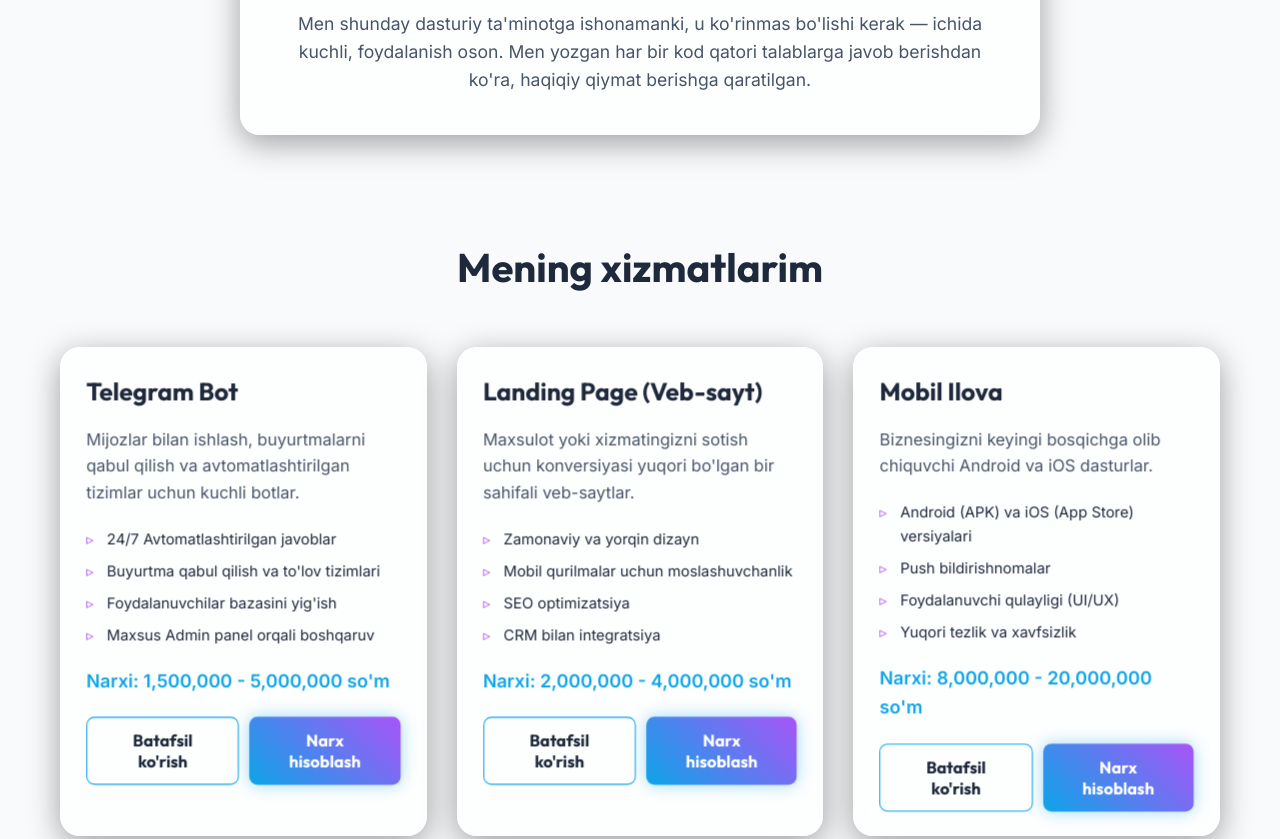
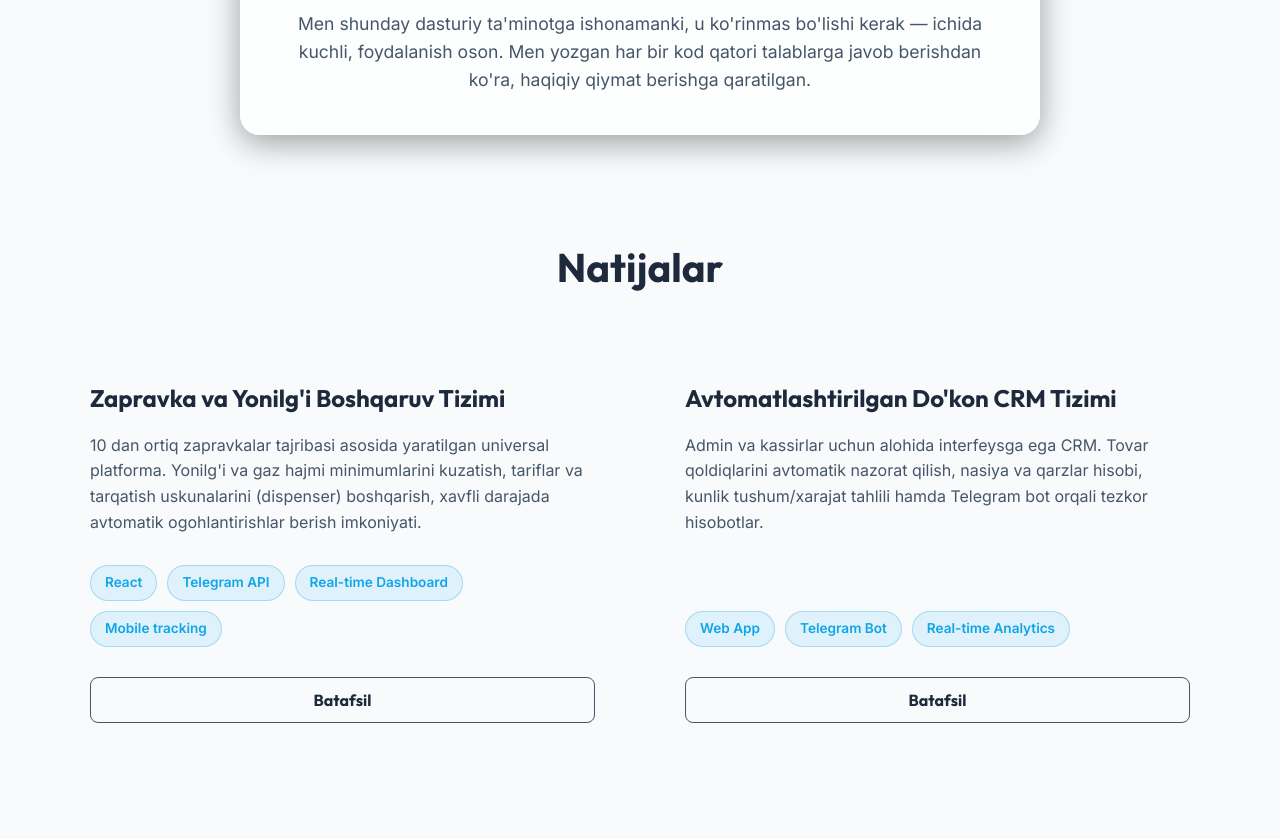
Before and after one commit to Usmonjon600/Vlog-portfoliya, a website: page public/index.html in a window 1280 px wide. Shown: the part 1280-2119 px from the top of the page. Drawn offline with nearby package versions, Linux system fonts and the light colour scheme; a script that the page names is missing.

Commit message:
Add projects section

```diff
--- a/public/css/style.css
+++ b/public/css/style.css
@@ -507,6 +507,66 @@ h1, h2, h3, h4 {
     background: var(--neon-purple);
     bottom: -150px;
     right: -150px;
+}
+
+/* === PROJECTS SECTION === */
+.projects-section {
+    padding: 100px 0;
+    position: relative;
+    z-index: 10;
+}
+
+.projects-grid {
+    display: grid;
+    grid-template-columns: repeat(auto-fit, minmax(350px, 1fr));
+    gap: 30px;
+    margin-top: 50px;
+}
+
+.project-card {
+    padding: 30px;
+    display: flex;
+    flex-direction: column;
+    gap: 15px;
+    transition: transform var(--transition-fast);
+}
+
+.project-card:hover {
+    transform: translateY(-5px);
+}
+
+.project-title {
+    font-size: 1.5rem;
+    font-weight: 700;
+    color: var(--text-color);
+}
+
+.project-desc {
+    color: var(--text-muted);
+    line-height: 1.6;
+    flex-grow: 1;
+}
+
+.project-tags {
+    display: flex;
+    flex-wrap: wrap;
+    gap: 10px;
+    margin: 15px 0;
+}
+
+.project-tags .badge {
+    background: rgba(14, 165, 233, 0.1);
+    color: var(--neon-cyan);
+    padding: 6px 14px;
+    border-radius: 20px;
+    font-size: 0.85rem;
+    font-weight: 600;
+    border: 1px solid rgba(14, 165, 233, 0.3);
+}
+
+[data-theme="dark"] .project-tags .badge {
+    background: rgba(0, 243, 255, 0.1);
+    border: 1px solid rgba(0, 243, 255, 0.3);
 }
 
 /* === PORTFOLIO SECTION === */
--- a/public/index.html
+++ b/public/index.html
@@ -30,6 +30,7 @@
                 <ul class="nav-links">
                     <li><a href="#hero" class="nav-link" data-i18n="navHome" onclick="closeMobileMenu()">Bosh sahifa</a></li>
                     <li><a href="#about" class="nav-link" data-i18n="navAbout" onclick="closeMobileMenu()">Men haqimda</a></li>
+                    <li><a href="#projects" class="nav-link" data-i18n="navProjects" onclick="closeMobileMenu()">Natijalar</a></li>
                     <li><a href="#portfolio" class="nav-link" data-i18n="navServices" onclick="closeMobileMenu()">Xizmatlar</a></li>
                     <li><a href="#contact" class="nav-link" data-i18n="navContact" onclick="closeMobileMenu()">Aloqa</a></li>
                 </ul>
@@ -114,6 +115,39 @@
                 <p data-i18n="aboutP1">Men korporativ darajadagi tizimlar, kengaytiriladigan veb-ilovalar va real biznes muammolarini hal qiluvchi AI-integratsiyalangan yechimlarni yaratishga ishtiyoqmand dasturiy muhandisman.</p>
                 <p data-i18n="aboutP2">Zenity Developer Team a'zosi sifatida men to'liq stek mahsulotlarni loyihalash va ishlab chiqaman — butun biznes operatsiyalarini boshqaradigan ERP tizimlaridan zamonaviy SaaS platformalargacha. Mening asosiy e'tiborim doimo toza arxitektura, ishlash samaradorligi va ajoyib foydalanuvchi tajribasiga qaratilgan.</p>
                 <p data-i18n="aboutP3">Men shunday dasturiy ta'minotga ishonamanki, u ko'rinmas bo'lishi kerak — ichida kuchli, foydalanish oson. Men yozgan har bir kod qatori talablarga javob berishdan ko'ra, haqiqiy qiymat berishga qaratilgan.</p>
+            </div>
+        </div>
+    </section>
+
+    <!-- PROJECTS / NATIJALAR SECTION -->
+    <section class="projects-section" id="projects">
+        <div class="container">
+            <h2 class="section-title" data-i18n="projectsTitle">Natijalar</h2>
+            <div class="projects-grid">
+                <!-- 1-Loyiha -->
+                <div class="glass-card project-card">
+                    <h3 class="project-title" data-i18n="project1Title">Zapravka va Yonilg'i Boshqaruv Tizimi</h3>
+                    <p class="project-desc" data-i18n="project1Desc">10 dan ortiq zapravkalar tajribasi asosida yaratilgan universal platforma. Yonilg'i va gaz hajmi minimumlarini kuzatish, tariflar va tarqatish uskunalarini (dispenser) boshqarish, xavfli darajada avtomatik ogohlantirishlar berish imkoniyati.</p>
+                    <div class="project-tags">
+                        <span class="badge">React</span>
+                        <span class="badge">Telegram API</span>
+                        <span class="badge">Real-time Dashboard</span>
+                        <span class="badge">Mobile tracking</span>
+                    </div>
+                    <button class="btn btn-outline" data-i18n="btnDemo">Batafsil</button>
+                </div>
+
+                <!-- 2-Loyiha -->
+                <div class="glass-card project-card">
+                    <h3 class="project-title" data-i18n="project2Title">Avtomatlashtirilgan Do'kon CRM Tizimi</h3>
+                    <p class="project-desc" data-i18n="project2Desc">Admin va kassirlar uchun alohida interfeysga ega CRM. Tovar qoldiqlarini avtomatik nazorat qilish, nasiya va qarzlar hisobi, kunlik tushum/xarajat tahlili hamda Telegram bot orqali tezkor hisobotlar.</p>
+                    <div class="project-tags">
+                        <span class="badge">Web App</span>
+                        <span class="badge">Telegram Bot</span>
+                        <span class="badge">Real-time Analytics</span>
+                    </div>
+                    <button class="btn btn-outline" data-i18n="btnDemo">Batafsil</button>
+                </div>
             </div>
         </div>
     </section>
--- a/public/js/main.js
+++ b/public/js/main.js
@@ -18,6 +18,7 @@ const staticTranslations = {
 
         navHome: "Bosh sahifa",
         navAbout: "Men haqimda",
+        navProjects: "Natijalar",
         navServices: "Xizmatlar",
         navContact: "Aloqa",
         navCalcBtn: "Narx hisoblash",
@@ -27,6 +28,12 @@ const staticTranslations = {
         aboutP2: "Zenity Developer Team a'zosi sifatida men to'liq stek mahsulotlarni loyihalash va ishlab chiqaman — butun biznes operatsiyalarini boshqaradigan ERP tizimlaridan zamonaviy SaaS platformalargacha. Mening asosiy e'tiborim doimo toza arxitektura, ishlash samaradorligi va ajoyib foydalanuvchi tajribasiga qaratilgan.",
         aboutP3: "Men shunday dasturiy ta'minotga ishonamanki, u ko'rinmas bo'lishi kerak — ichida kuchli, foydalanish oson. Men yozgan har bir kod qatori talablarga javob berishdan ko'ra, haqiqiy qiymat berishga qaratilgan.",
         servicesTitle: "Mening xizmatlarim",
+        projectsTitle: "Natijalar",
+        project1Title: "Zapravka va Yonilg'i Boshqaruv Tizimi",
+        project1Desc: "10 dan ortiq zapravkalar tajribasi asosida yaratilgan universal platforma. Yonilg'i va gaz hajmi minimumlarini kuzatish, tariflar va tarqatish uskunalarini (dispenser) boshqarish, xavfli darajada avtomatik ogohlantirishlar berish imkoniyati.",
+        project2Title: "Avtomatlashtirilgan Do'kon CRM Tizimi",
+        project2Desc: "Admin va kassirlar uchun alohida interfeysga ega CRM. Tovar qoldiqlarini avtomatik nazorat qilish, nasiya va qarzlar hisobi, kunlik tushum/xarajat tahlili hamda Telegram bot orqali tezkor hisobotlar.",
+        btnDemo: "Batafsil",
         calcTitle: "Loyiha narxini hisoblash",
         calcTotalText: "Jami taxminiy narx:",
         calcDaysText: "Taxminiy muddat:",
@@ -70,6 +77,7 @@ const staticTranslations = {
 
         navHome: "Home",
         navAbout: "About Me",
+        navProjects: "Projects",
         navServices: "Services",
         navContact: "Contact",
         navCalcBtn: "Calculate Price",
@@ -79,6 +87,12 @@ const staticTranslations = {
         aboutP2: "As a member of the Zenity Developer Team, I design and develop full-stack products — from ERP systems managing entire business operations to modern SaaS platforms. My main focus is always on clean architecture, performance efficiency, and excellent user experience.",
         aboutP3: "I believe in software that should be invisible — powerful on the inside, easy to use on the outside. Every line of code I write is aimed at delivering true value rather than just meeting requirements.",
         servicesTitle: "My Services",
+        projectsTitle: "Projects",
+        project1Title: "Gas Station Fuel Management System",
+        project1Desc: "A universal platform built on the experience of over 10 gas stations. Features minimum fuel and gas volume tracking, tariff and dispenser management, and automatic critical level alerts.",
+        project2Title: "Automated Store CRM System",
+        project2Desc: "CRM with separate interfaces for admins and cashiers. Automatic inventory control, credit/debt accounting, daily income/expense analysis, and instant reporting via Telegram bot.",
+        btnDemo: "Details",
         calcTitle: "Calculate Project Price",
         calcTotalText: "Total estimated price:",
         calcDaysText: "Estimated duration:",
@@ -123,6 +137,7 @@ const staticTranslations = {
 
         navHome: "Главная",
         navAbout: "Обо мне",
+        navProjects: "Проекты",
         navServices: "Услуги",
         navContact: "Контакты",
         navCalcBtn: "Рассчитать",
@@ -132,6 +147,12 @@ const staticTranslations = {
         aboutP2: "Как член команды Zenity Developer Team, я проектирую и разрабатываю full-stack продукты — от ERP-систем для управления бизнес-операциями до современных SaaS-платформ. Мое основное внимание всегда уделяется чистой архитектуре, производительности и отличному пользовательскому опыту.",
         aboutP3: "Я верю в программное обеспечение, которое должно быть незаметным — мощным внутри, простым в использовании снаружи. Каждая написанная мной строчка кода направлена на создание реальной ценности, а не просто на выполнение требований.",
         servicesTitle: "Мои услуги",
+        projectsTitle: "Мои проекты",
+        project1Title: "Система управления топливом на АЗС",
+        project1Desc: "Универсальная платформа на базе опыта более 10 АЗС. Отслеживание минимумов объемов топлива и газа, управление тарифами и колонками, автоматические оповещения при критических уровнях.",
+        project2Title: "Автоматизированная CRM-система для магазина",
+        project2Desc: "CRM с отдельными интерфейсами для админов и кассиров. Автоматический контроль остатков, учет долгов и кредитов, анализ доходов/расходов за день и мгновенная отчетность через Telegram-бота.",
+        btnDemo: "Подробнее",
         calcTitle: "Рассчитать стоимость",
         calcTotalText: "Примерная стоимость:",
         calcDaysText: "Примерный срок:",
```
